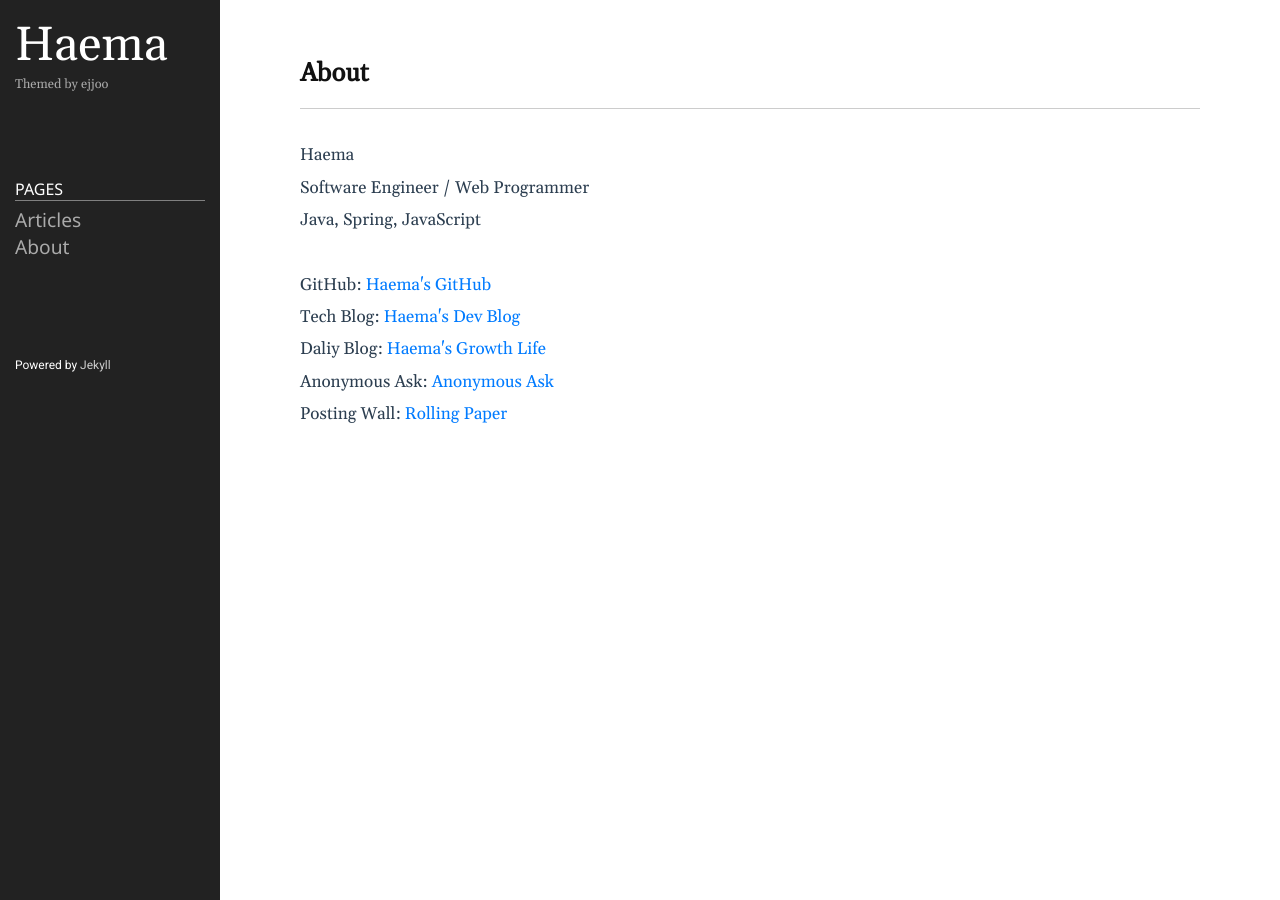
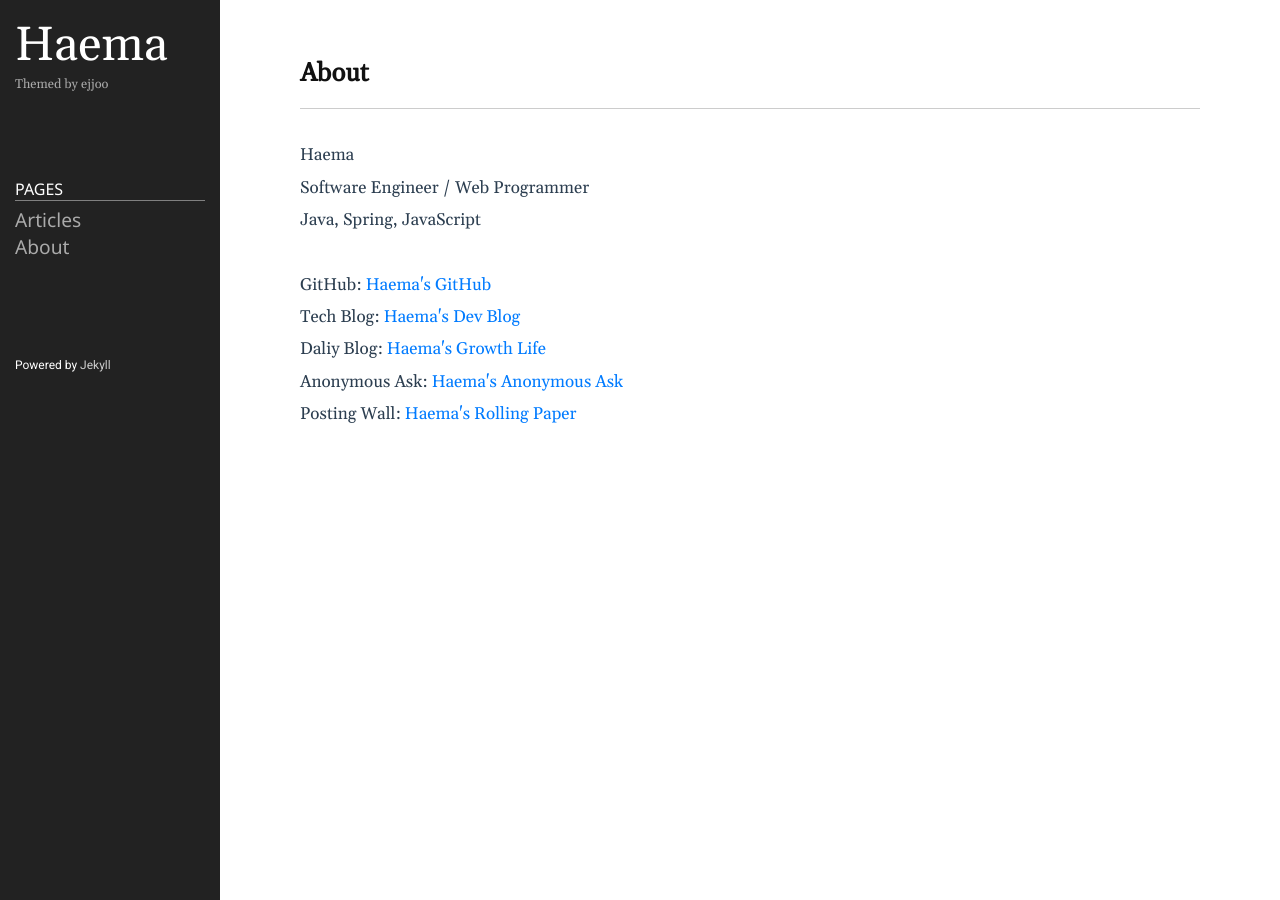
Before and after one commit to haema-dev/haema-dev.github.io, a Jekyll site: the page built from about.markdown, in a window 1280 px wide. Built offline with Jekyll 4.4.1, drawn with Linux system fonts in a browser that asks for light colours.

Commit message:
rollingpaer modified

```diff
--- a/about.markdown
+++ b/about.markdown
@@ -16,8 +16,8 @@ permalink: /about/
     <a href="https://velog.io/@haema_dev" target="_blank">Haema's Growth Life</a>
 </p>
 <p>Anonymous Ask:
-    <a href="https://asked.kr/haemadev" target="_blank">Anonymous Ask</a>
+    <a href="https://asked.kr/haemadev" target="_blank">Haema's Anonymous Ask</a>
 </p>
 <p>Posting Wall:
-    <a href="https://rollingpaper.site/rolls/493720" target="_blank">Rolling Paper</a>
+    <a href="https://rollingpaper.site/rolls/747652" target="_blank">Haema's Rolling Paper</a>
 </p>
```
